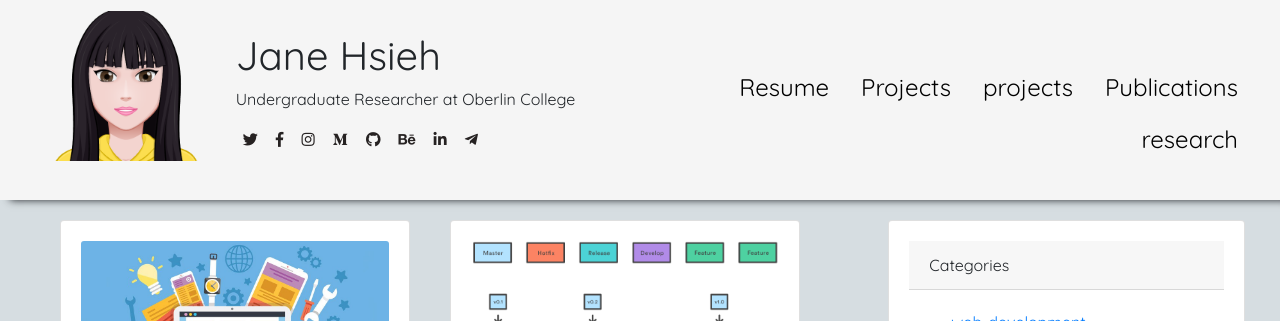
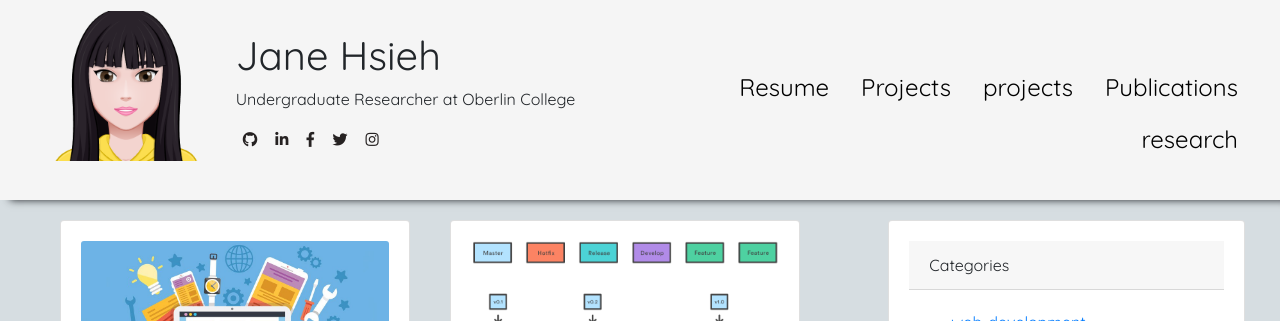
Before and after one commit to janeon/janeon.github.io, a Jekyll site: the page built from index.md, in a window 1280 px wide. Shown: the top 321 px of the page. Built offline with Jekyll 4.4.1, drawn with Linux system fonts in a browser that asks for light colours; nearby versions of some CDN libraries.

Commit message:
modifying header

```diff
--- a/_includes/header.html
+++ b/_includes/header.html
@@ -11,30 +11,22 @@
                 <h1 class="profile-name"> {{ site.title }}</h1>
                 <p class="profile-bio"> {{ site.subtitle }}</p>
                 <p class="profile-links">
+                  <a class="social-link" href="http://github.com/{{ site.github_username }}">
+                      <i class="fab fa-github"></i>
+                  </a>
+                  <a class="social-link" href="http://linkedin.com/in/{{ site.linkedin_username }}">
+                      <i class="fab fa-linkedin-in"></i>
+                  </a>
+                    <a class="social-link" href="http://facebook.com/{{ site.facebook_username }}">
+                        <i class="fab fa-facebook-f"></i>
+                    </a>
                     <a class="social-link" href="http://twitter.com/{{ site.twitter_username }}">
                         <i class="fab fa-twitter"></i>
-                    </a>
-                    <a class="social-link" href="http://facebook.com/{{ site.facebook_username }}">
-                        <i class="fab fa-facebook-f"></i>
                     </a>
                     <a class="social-link" href="http://instagram.com/{{ site.instagram_username }}">
                         <i class="fab fa-instagram"></i>
                     </a>
-                    <a class="social-link" href="http://medium.com/@{{ site.medium_username }}">
-                        <i class="fab fa-medium-m"></i>
-                    </a>
-                    <a class="social-link" href="http://github.com/{{ site.github_username }}">
-                        <i class="fab fa-github"></i>
-                    </a>
-                    <a class="social-link" href="http://behance.net/{{ site.behance_username }}">
-                        <i class="fab fa-behance"></i>
-                    </a>
-                    <a class="social-link" href="http://linkedin.com/in/{{ site.linkedin_username }}">
-                        <i class="fab fa-linkedin-in"></i>
-                    </a>
-                    <a class="social-link" href="http://t.me/{{ site.telegram_username }}">
-                        <i class="fab fa-telegram-plane"></i>
-                    </a>
+
                 </p>
 
             </div>
```
